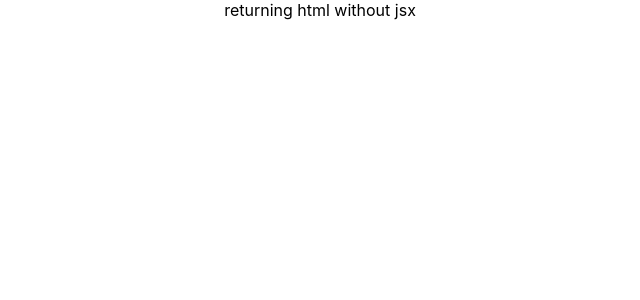
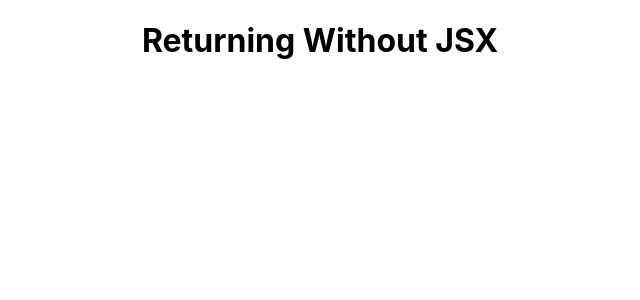
Before and after one commit to shivendra8004/HelloReact, a React (Create React App) app: page / in a window 1280 px wide. Shown: the top 300 px of the page, without its empty margins (320-960 px from the left). Built offline with nearby package versions, Linux system fonts and the light colour scheme.

Commit message:
Returned Multiple elements without JSX

```diff
--- a/src/components/Greet.js
+++ b/src/components/Greet.js
@@ -2,7 +2,11 @@ import React, { Component } from "react";
 
 class Greet extends Component {
   render() {
-    return React.createElement("div", null, "returning html without jsx");
+    return React.createElement(
+      "div",
+      null,
+      React.createElement("h1", null, "Returning Without JSX")
+    );
   }
 }
 export default Greet;
```
